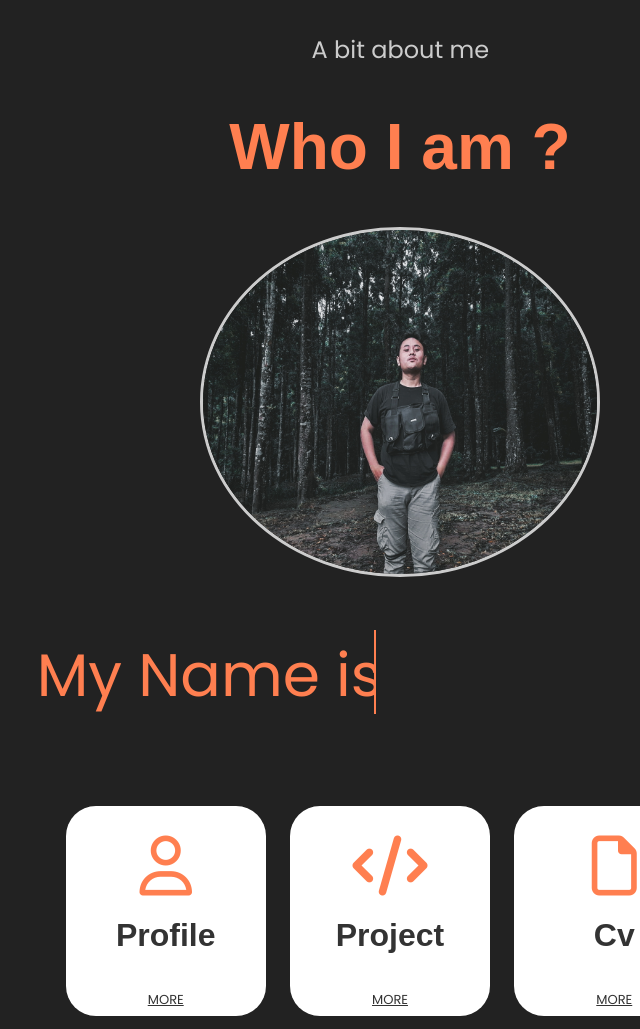
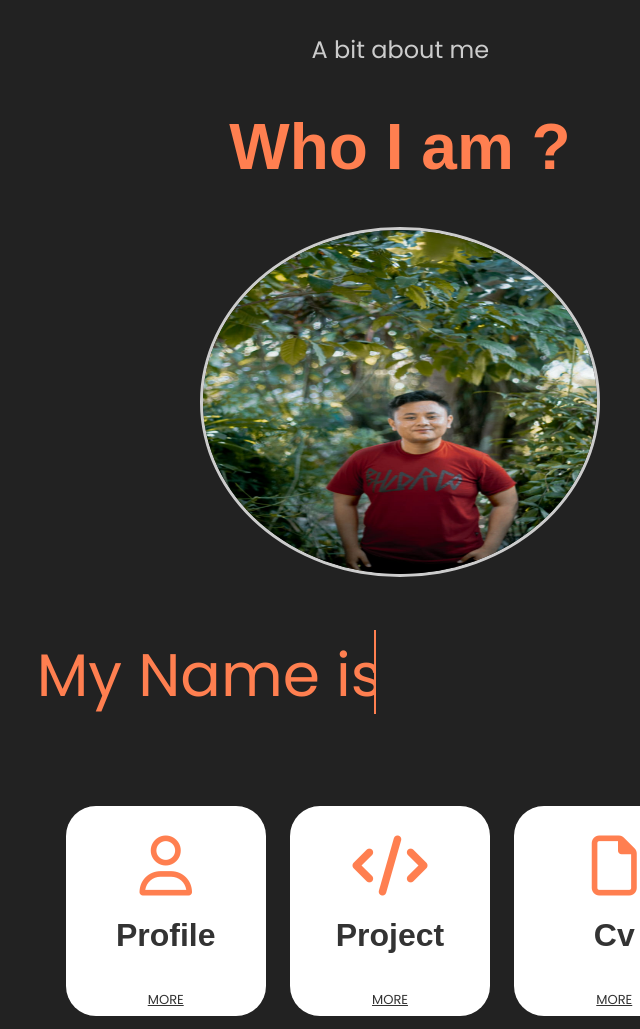
Before and after one commit to DandanIsmail42/portfolio, a plain HTML site: page index.html in a window 1280 px wide. Shown: the whole page, without its empty margins (240-880 px from the left). Drawn offline with nearby package versions, Linux system fonts and the light colour scheme.

Commit message:
modif image

```diff
--- a/index.html
+++ b/index.html
@@ -18,7 +18,7 @@
             <h1 class="animate__animated animate__fadeInRight animate__delay-1.5s">Who I am ?</h1>
         </div>
             <div class="pp animate__animated animate__fadeInLeft animate__delay-1s">
-                <img src="/docs/WhatsApp Image 2022-11-10 at 20.49.19.jpeg" alt="">
+                <img src="/docs/WhatsApp Image 2022-11-10 at 20.43.01.jpeg" alt="">
             </div>
 
             <div class="wrapper">
```
